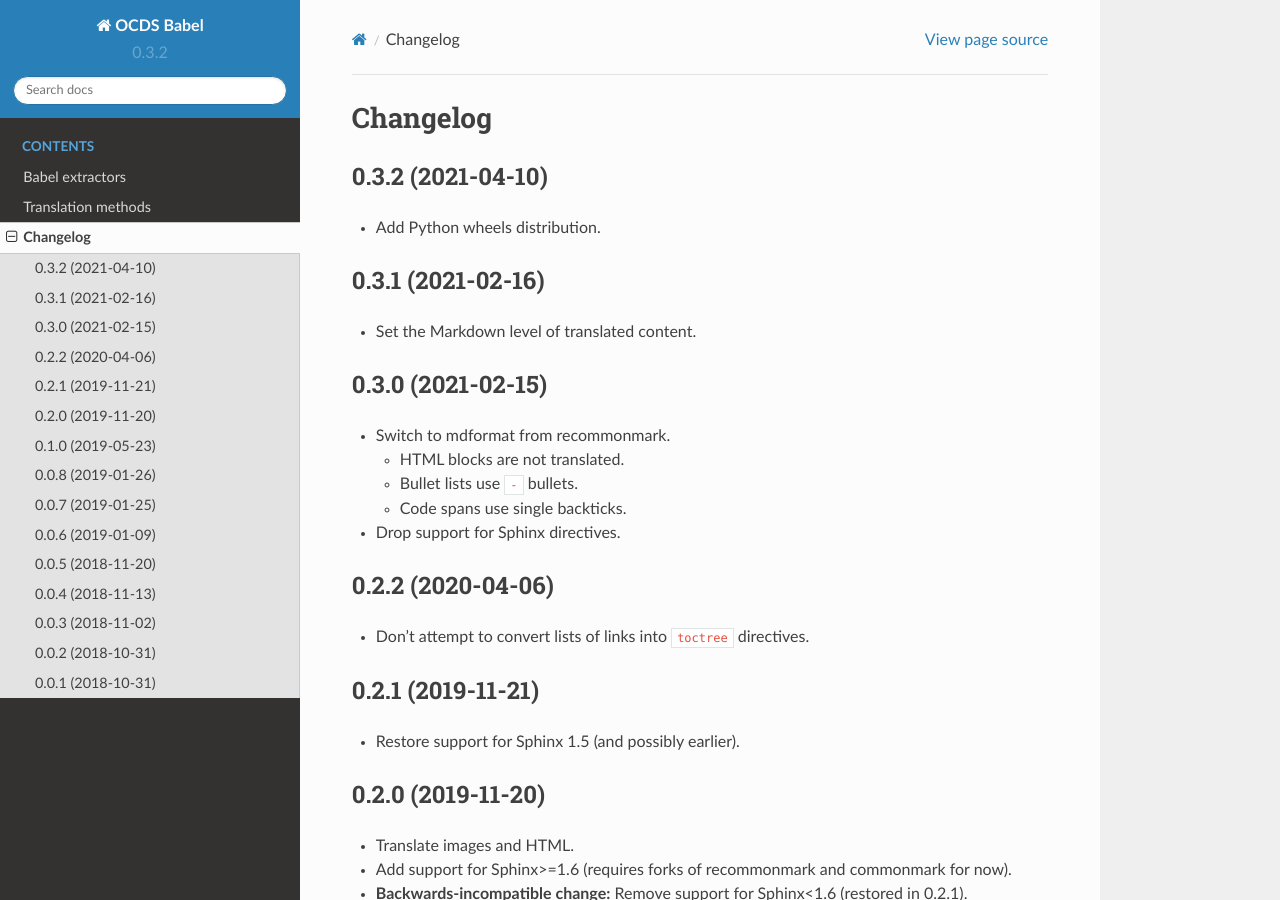
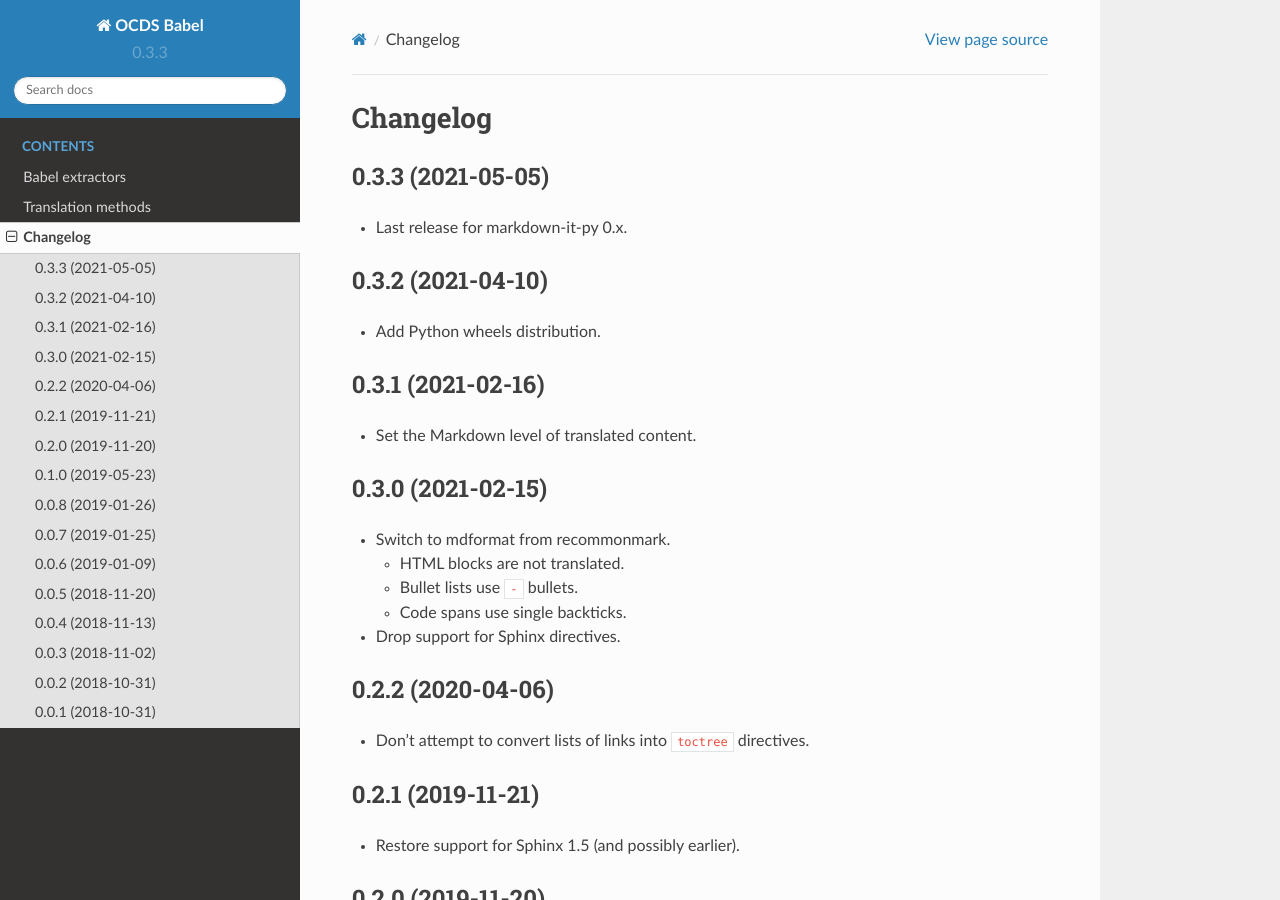
Before and after one commit to open-contracting/ocds-babel, a Sphinx documentation site: the page built from docs/changelog.rst, in a window 1280 px wide and 900 px high. Built offline with Sphinx 7.4.7 and the Read the Docs theme 2.0.0, drawn with Linux system fonts in a browser that asks for light colours.

Commit message:
release: Iterate the version number

```diff
--- a/docs/changelog.rst
+++ b/docs/changelog.rst
@@ -1,5 +1,10 @@
 Changelog
 =========
+
+0.3.3 (2021-05-05)
+------------------
+
+-  Last release for markdown-it-py 0.x.
 
 0.3.2 (2021-04-10)
 ------------------
--- a/docs/conf.py
+++ b/docs/conf.py
@@ -26,7 +26,7 @@ copyright = '2018, Open Contracting Partnership'
 author = 'Open Contracting Partnership'
 
 # The short X.Y version
-version = '0.3.2'
+version = '0.3.3'
 # The full version, including alpha/beta/rc tags
 release = version
 
--- a/setup.py
+++ b/setup.py
@@ -5,7 +5,7 @@ with open('README.rst') as f:
 
 setup(
     name='ocds-babel',
-    version='0.3.2',
+    version='0.3.3',
     author='Open Contracting Partnership',
     author_email='data@open-contracting.org',
     url='https://github.com/open-contracting/ocds-babel',
```
